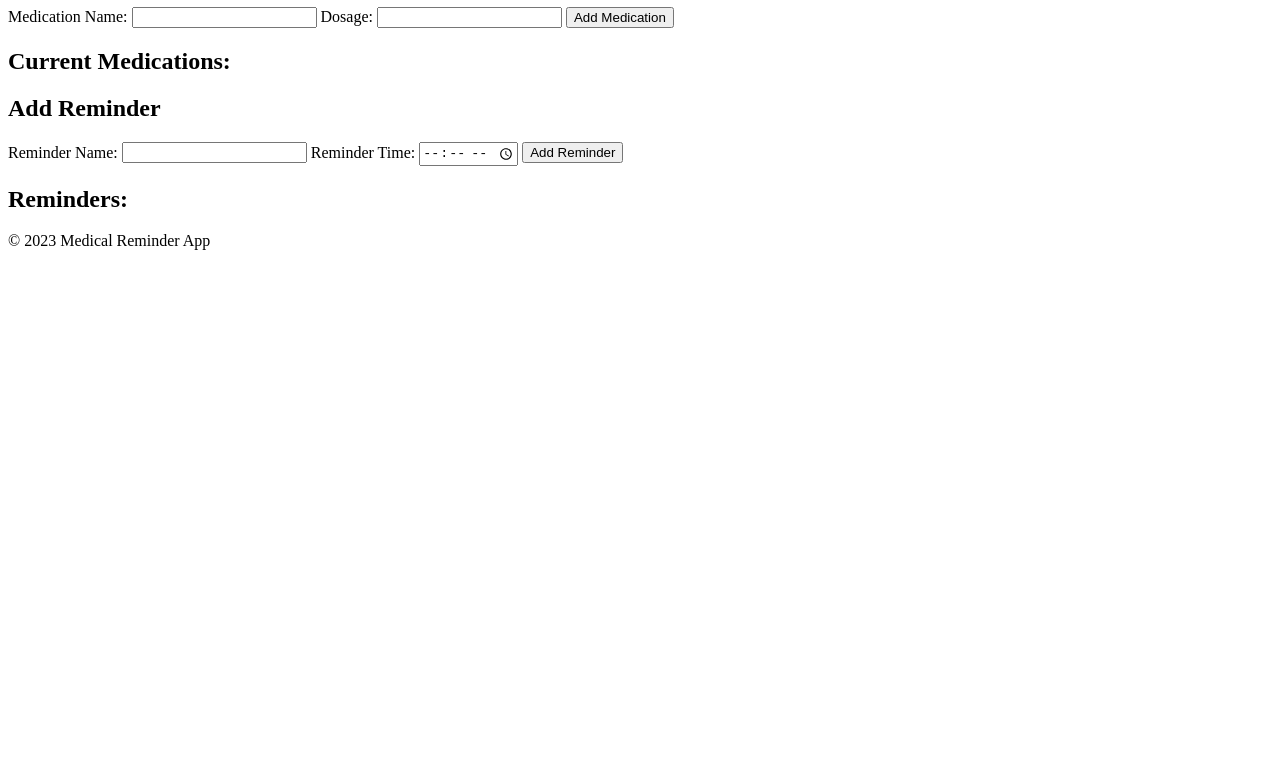
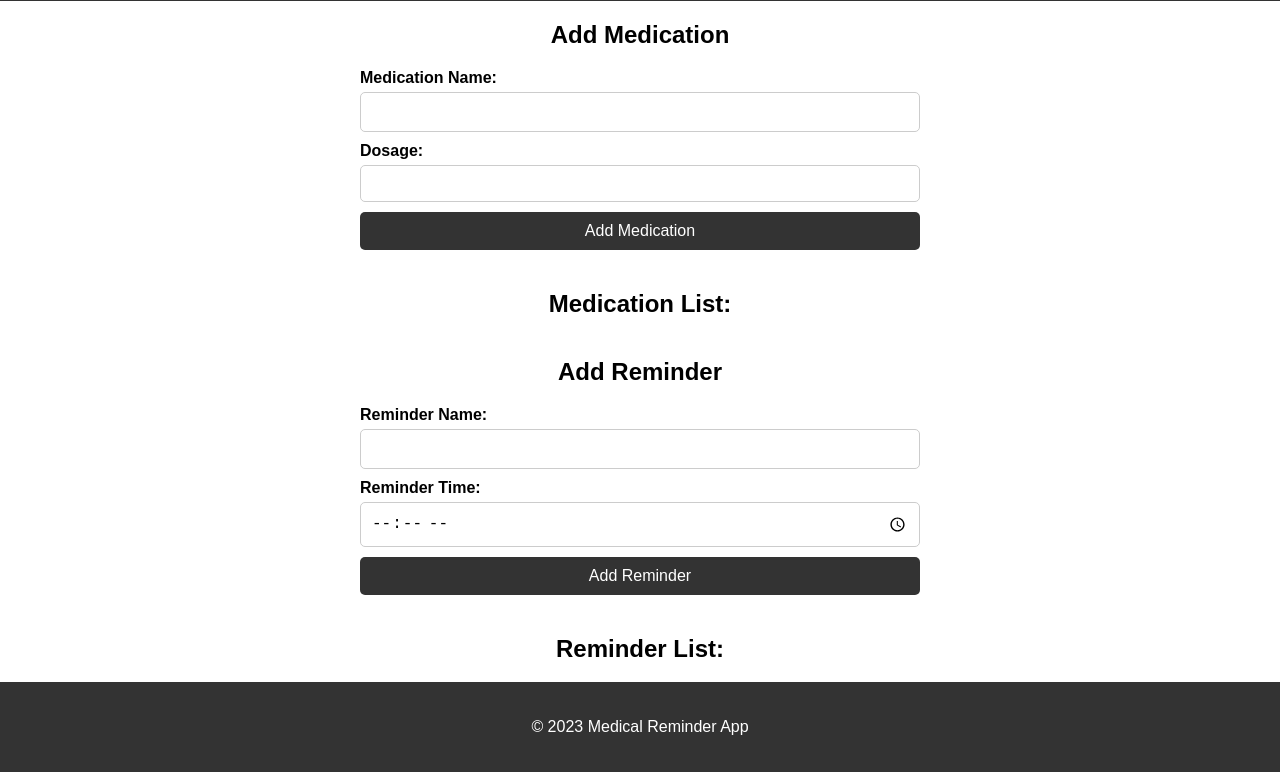
Before and after one commit to chkirankumar10/medication, a plain HTML site: page index.html in a window 1280 px wide. Shown: the part 73-845 px from the top of the page. Before the commit the page ends 800 px from the top, so only its background shows below. Drawn offline with Linux system fonts and the light colour scheme; a web font is replaced by a local one.

Commit message:
Update index.html

```diff
--- a/index.html
+++ b/index.html
@@ -3,33 +3,27 @@
 
 <head>
     <title>Medical Reminder App</title>
-    <meta name="viewport" content="width=device-width, initial-scale=1">
-
-
-
+    <link rel="stylesheet" type="text/css" href="style.css">
 </head>
 
 <body>
     <header>
         <h1>Medical Reminder App</h1>
     </header>
-
-    <main>
+    <div class="form-container">
+        <h2>Add Medication</h2>
         <form id="medication-form">
             <label for="medication-name">Medication Name:</label>
-            <input type="text" id="medication-name" required>
-
-            <label for="dosage">Dosage:</label>
-            <input type="number" id="dosage" required>
-
-            <input type="submit" value="Add Medication">
+            <input type="text" id="medication-name" name="medication-name" required>
+            <label for="medication-dosage">Dosage:</label>
+            <input type="number" id="medication-dosage" name="medication-dosage" required>
+            <button type="submit">Add Medication</button>
         </form>
-
-        <h2>Current Medications:</h2>
-        <ul id="medication-list">
-        </ul>
-
-
+    </div>
+    <div class="list-container">
+        <h2>Medication List:</h2>
+        <ul id="medication-list"></ul>
+    </div>
     <div class="form-container">
         <h2>Add Reminder</h2>
         <form id="reminder-form">
@@ -40,16 +34,14 @@
             <button type="submit">Add Reminder</button>
         </form>
     </div>
-        <h2>Reminders:</h2>
-        <ul id="reminder-list">
-        </ul>
-    </main>
-
+    <div class="list-container">
+        <h2>Reminder List:</h2>
+        <ul id="reminder-list"></ul>
+    </div>
+    <script src="script.js"></script>
     <footer>
         <p>&copy; 2023 Medical Reminder App</p>
     </footer>
-
-
 </body>
 
 </html>
```
Lines whose indentation alone changed are shown as unchanged.
